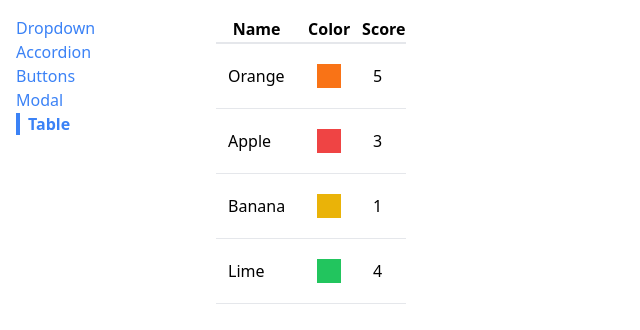
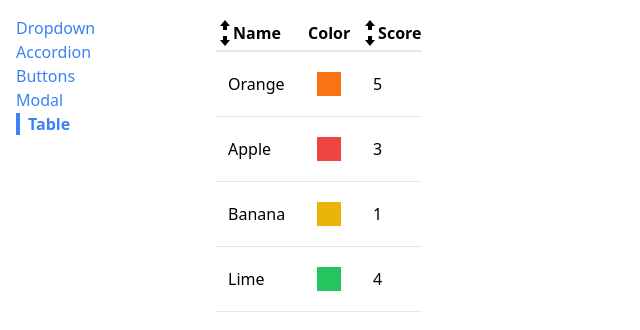
Before and after one commit to ImranNawar/Payement_Form, a React (Create React App) app in the folder components/: page /table in a window 1280 px wide. Shown: the top 330 px of the page, without its empty margins (0-640 px from the left). Built offline with nearby package versions, Linux system fonts and the light colour scheme.

Commit message:
sorting functionality to Table

```diff
--- /dev/null
+++ b/components/src/components/SortableTable.js
@@ -0,0 +1,97 @@
+import React, { useState } from 'react';
+import { GoArrowUp, GoArrowDown } from "react-icons/go";
+import Table from './Table';
+
+const SortableTable = (props) => {
+  const [sortOrder, setSortOrder] = useState(null);
+  const [sortBy, setSortBy] = useState(null);
+  const { config, data } = props;
+
+  const handleClick = (label) => {
+    if (sortBy && label !== sortBy) {
+      setSortOrder('asc');
+      setSortBy(label);
+      return;
+    }
+
+    if (sortOrder === null) {
+      setSortOrder('asc');
+      setSortBy(label);
+    } else if (sortOrder === 'asc') {
+      setSortOrder('desc')
+      setSortBy(label);
+    } else if (sortOrder === 'desc') {
+      setSortOrder(null);
+      setSortBy(null);
+    }
+  }
+
+  const updatedConfig = config.map((column) => {
+    if (!column.sortValue) {
+      return column;
+    }
+
+    return {
+      ...column,
+      header: () => <th className='cursor-pointer hover:bg-gray-100' onClick={() => handleClick(column.label)}>
+        <div className='flex items-center'>
+          {getIcons(column.label, sortBy, sortOrder)}
+          {column.label}
+        </div>
+      </th>
+    }
+  })
+
+  // Only sort data if sortOrder and sortBy are not null
+  // make the copy the 'data' prop
+  // Find the correct sortValue function and use it for s
+  let sortedData = data;
+  if (sortOrder && sortBy) {
+    const { sortValue} = config.find(column => column.label === sortBy);
+    sortedData = [...data].sort((a,b) => {
+      const valueA = sortValue(a);
+      const valueB = sortValue(b);
+
+      const reverseOrder = sortOrder === 'asc' ? 1 : -1;
+
+      if (typeof valueA === 'string') {
+        return valueA.localeCompare(valueB)  * reverseOrder;
+      } else {
+        return (valueA - valueB) * reverseOrder;
+      }
+    })
+  }
+
+  return (
+    <div>
+      <Table {...props} data={sortedData} config={updatedConfig}/>
+    </div>
+  )
+}
+
+// Function to show icons for sorting
+function getIcons (label, sortBy, sortOrder) {
+  if (label !== sortBy) {
+    return <div>
+      <GoArrowUp />
+      <GoArrowDown />
+    </div>;
+  }
+
+  if (sortOrder === null) {
+    return <div>
+      <GoArrowUp />
+      <GoArrowDown />
+    </div>;
+  } else if (sortOrder ===  'asc') {
+    return <div>
+      <GoArrowUp />
+    </div>;
+  } else if (sortOrder === 'desc') {
+    return <div>
+      <GoArrowDown />
+    </div>;
+  }
+}
+
+export default SortableTable;
--- a/components/src/components/Table.js
+++ b/components/src/components/Table.js
@@ -1,7 +1,12 @@
 import React from 'react';
+import { Fragment } from 'react';
 
 const Table = ({ data, config, keyFn }) => {
   const renderedHeaders = config.map((column) => {
+    if (column.header) {
+      return <Fragment key={column.label}>{column.header()}</Fragment>;
+    }
+
     return <th key={column.label}>{column.label}</th>
   });
 
--- a/components/src/pages/TablePage.js
+++ b/components/src/pages/TablePage.js
@@ -1,4 +1,5 @@
-import Table from "../components/Table";
+// import Table from "../components/Table";
+import SortableTable from "../components/SortableTable";
 
 const TablePage = () => {
   const data = [
@@ -12,6 +13,7 @@
     {
       label: 'Name',
       render: (fruit) => fruit.name,
+      sortValue: (fruit) => fruit.name,
     },
     {
       label: 'Color',
@@ -20,6 +22,9 @@
     {
       label: 'Score',
       render: (fruit) => fruit.score,
+      sortValue: (fruit) => fruit.score,
+      //Inside the sortable table
+      // header : () => <th onClick={DOSORT()}>^ Score</th>
     },
   ];
 
@@ -29,7 +34,7 @@
 
   return (
     <div>
-      <Table data={data} config={config} keyFn={keyFn} />
+      <SortableTable data={data} config={config} keyFn={keyFn} />
     </div>
   )
 }
```
